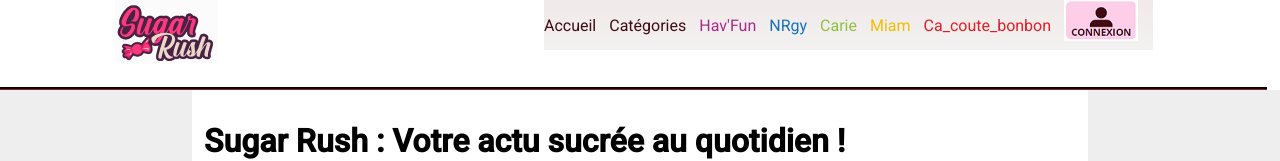
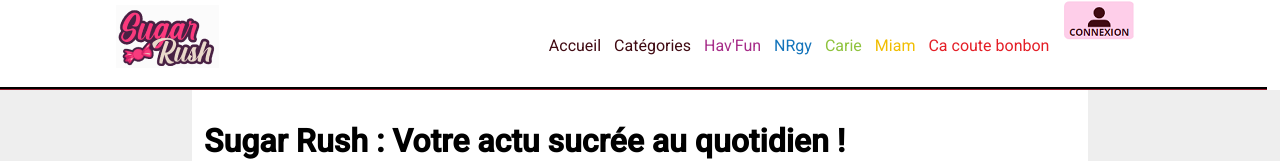
Before and after one commit to FlorianHe/Sugar-rush-project-front, an Angular app: page /articles in a window 1280 px wide. Shown: the top 161 px of the page. Built offline with nearby package versions, Linux system fonts and the light colour scheme.

Commit message:
modifs 19-20/06 suite debrief sprint n°1

```diff
--- a/src/app/footer/footer.component.html
+++ b/src/app/footer/footer.component.html
@@ -4,10 +4,10 @@
 
     <nav id="smallscr">
         <ul>
-            <li><a id="accueil" [routerLink]="['/home']">Accueil</a></li>
-            <li><a id="api" [routerLink]="['/api']">Api</a></li>
-            <li><a class="categ" [routerLink]="['/categ']">Catégories</a></li>
-            <li><a id="login" [routerLink]="['/login']">Connexion</a></li>
+            <li><a id="accueil" [routerLink]="APP_ROUTES.index">Accueil</a></li>
+            <li><a id="api" [routerLink]="">Api</a></li>
+            <li><a class="categ" [routerLink]="">Catégories</a></li>
+            <li><a id="login" [routerLink]="">Connexion</a></li>
         </ul>
     </nav>
 
--- a/src/app/footer/footer.component.ts
+++ b/src/app/footer/footer.component.ts
@@ -1,4 +1,5 @@
 import { Component } from '@angular/core';
+import { APP_ROUTES } from '../shared/globals/routes';
 
 @Component({
   selector: 'app-footer',
@@ -6,5 +7,5 @@ import { Component } from '@angular/core';
   styleUrls: ['./footer.component.scss']
 })
 export class FooterComponent {
-
+  public APP_ROUTES = APP_ROUTES;
 }
--- a/src/app/header/header.component.html
+++ b/src/app/header/header.component.html
@@ -1,16 +1,19 @@
 <header id="head">
-    <div class="logo"></div>
+    <a [routerLink]="APP_ROUTES.index">
+        <div class="logo">
+        </div>
+    </a>
     <div>
         <nav>
             <ul class="divnav">
-                <li><a [routerLink]="['/home']">Accueil</a></li>
-                <li><a class="categ" [routerLink]="['/categ']">Catégories</a></li>
-                <li><a id="fun" [routerLink]="['/fun']">Hav'Fun</a></li>
-                <li><a id="sport" [routerLink]="['/sport']">NRgy</a></li>
-                <li><a id="carie" [routerLink]="['/sante']">Carie</a></li>
-                <li><a id="miam" [routerLink]="['/gastronomie']">Miam</a></li>
-                <li><a id="money" [routerLink]="['/economie']">Ca_coute_bonbon</a></li>
-                <li><a id="login" [routerLink]="['/login']">Connexion</a></li>
+                <li><a [routerLink]="APP_ROUTES.index">Accueil</a></li>
+                <li><a class="categ" [routerLink]="">Catégories</a></li>
+                <li><a id="fun" [routerLink]="">Hav'Fun</a></li>
+                <li><a id="sport" [routerLink]="">NRgy</a></li>
+                <li><a id="carie" [routerLink]="">Carie</a></li>
+                <li><a id="miam" [routerLink]="">Miam</a></li>
+                <li><a id="money" [routerLink]="">Ca coute bonbon</a></li>
+                <li><a id="login" [routerLink]="">Connexion</a></li>
                 <li></li>
             </ul>
         </nav>
--- a/src/app/header/header.component.scss
+++ b/src/app/header/header.component.scss
@@ -22,15 +22,10 @@
 
         nav {
             align-self: center;
-            visibility: visible
+            visibility: visible;
+            height: 90px;
         }
 
-        ul {
-            //background-color: #f1e9ea;
-            background: linear-gradient(#f1e9ea, rgb(243, 241, 241));
-            //border-color: #410B13;
-
-        }
 
         ul,
         li,
@@ -40,7 +35,7 @@
             justify-content: flex-start;
             align-items: center;
             gap: 13px;
-            height: 50px;
+            height: 90px;
             text-decoration: none;
             color: $secondary-text-color;
 
--- a/src/app/header/header.component.ts
+++ b/src/app/header/header.component.ts
@@ -1,4 +1,5 @@
 import { Component } from '@angular/core';
+import { APP_ROUTES } from '../shared/globals/routes';
 
 @Component({
   selector: 'app-header',
@@ -6,5 +7,5 @@ import { Component } from '@angular/core';
   styleUrls: ['./header.component.scss']
 })
 export class HeaderComponent {
-
+  public APP_ROUTES = APP_ROUTES;
 }
```
